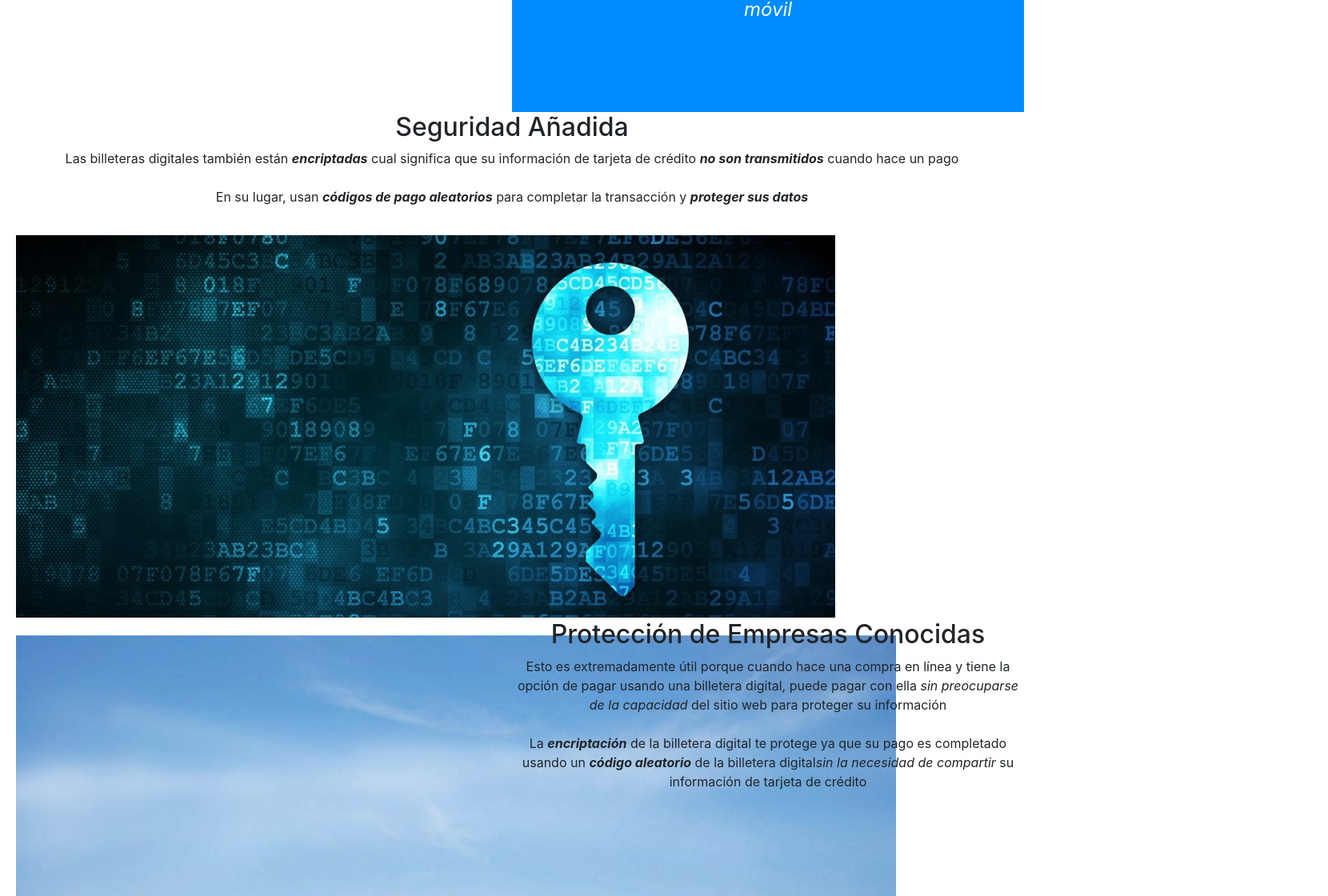
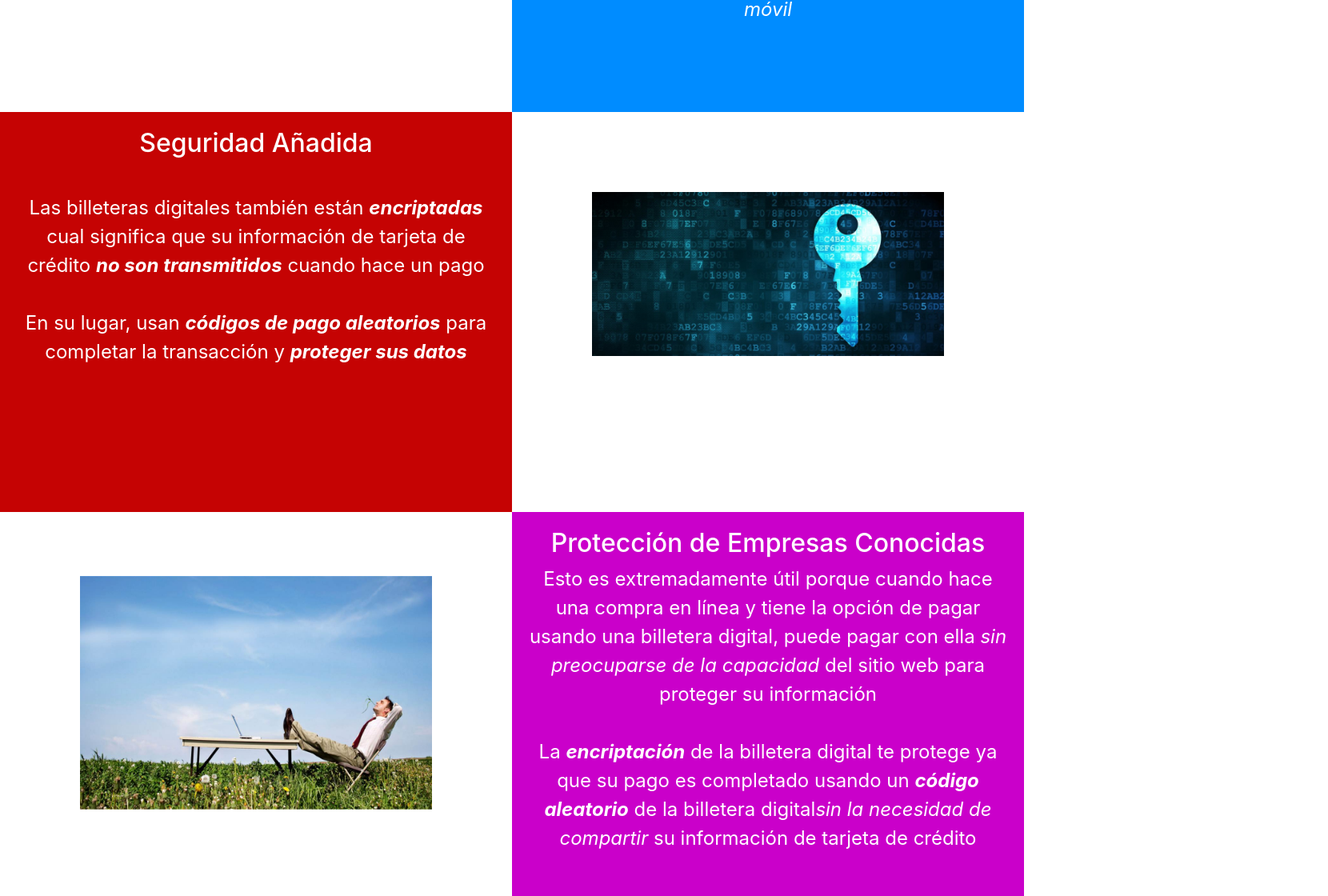
Before and after one commit to 1079Jesus/Seguridad-en-Linea, a React (Create React App) app: page /Transacciones/Intro in a window 1280 px wide. Shown: the part 1512-2632 px from the top of the page at 80% size, 1660 px wide, since content can reach past the window. Built offline with nearby package versions, Linux system fonts and the light colour scheme.

Commit message:
Add files via upload

```diff
--- a/src/App.css
+++ b/src/App.css
@@ -70,6 +70,52 @@ ul {
   vertical-align: middle;
 }
 
+.rojo {
+  margin: auto;
+  float: left;
+  word-wrap: break-word;
+  width: 50%;
+  min-height: 500px;
+  height:fit-content;
+  /* height: 500px;  */
+  line-height: 300px;
+  box-sizing: border-box;
+  text-align: center;
+  padding: 20px;
+  background-color: rgb(197, 3, 3);
+  color: white;
+}
+
+.rojo p {
+  font-size: 1.5em;
+  line-height: 1.5;
+  display: inline-block;
+  vertical-align: middle;
+}
+
+.morado {
+  margin: auto;
+  float: left;
+  word-wrap: break-word;
+  width: 50%;
+  min-height: 500px;
+  height:fit-content;
+  /* height: 500px;  */
+  line-height: 300px;
+  box-sizing: border-box;
+  text-align: center;
+  padding: 20px;
+  background-color: rgb(202, 0, 202);
+  color: white;
+}
+
+.morado p {
+  font-size: 1.5em;
+  line-height: 1.5;
+  display: inline-block;
+  vertical-align: middle;
+}
+
 .lightgray {
   margin: auto;
   float: left;
@@ -134,6 +180,18 @@ ul {
 .white .http img{
   max-width: 70%;
   padding: 20px;
+}
+
+.white .terminal img{
+  max-width: 80%;
+  padding: 20px;
+  padding-top: 60px;
+}
+
+.white .applepay img{
+  max-width: 80%;
+  padding: 20px;
+  padding-top: 80px;
 }
 
 .negro {
```
